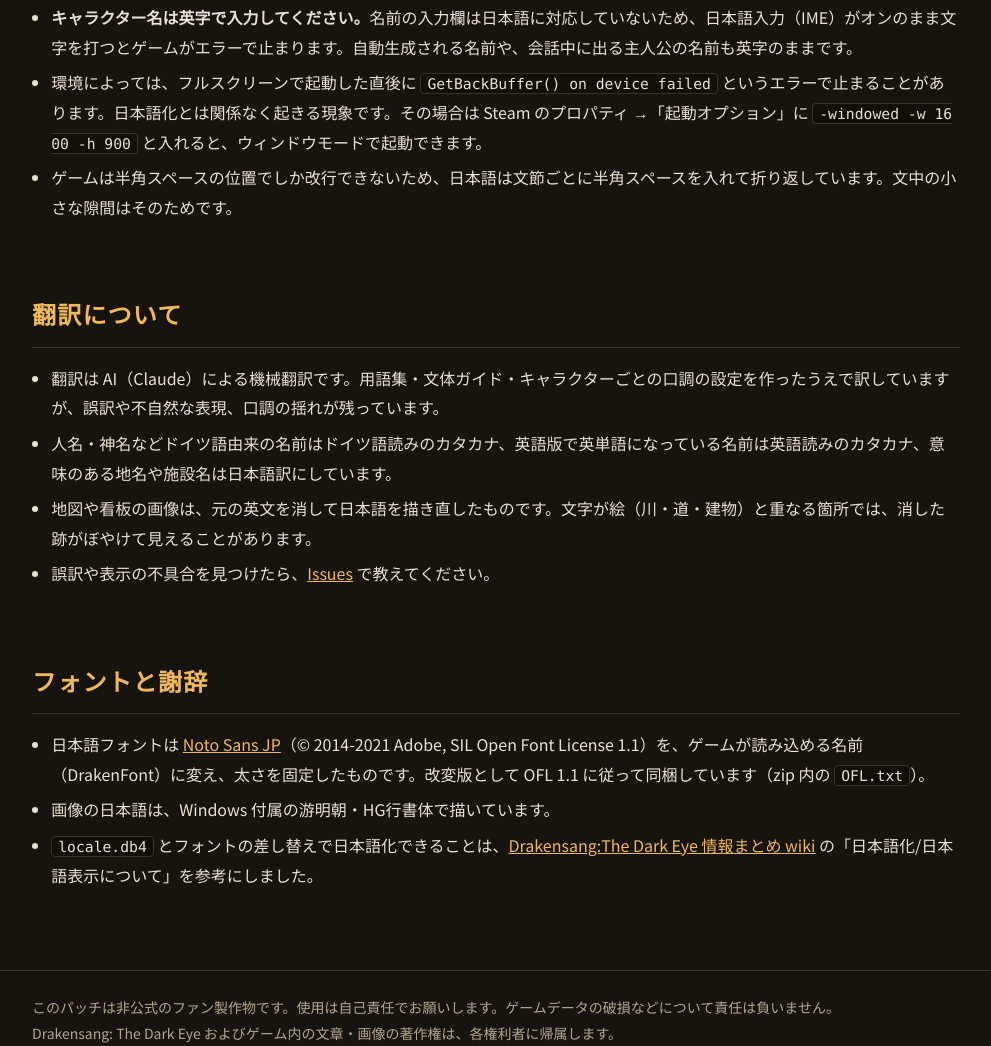
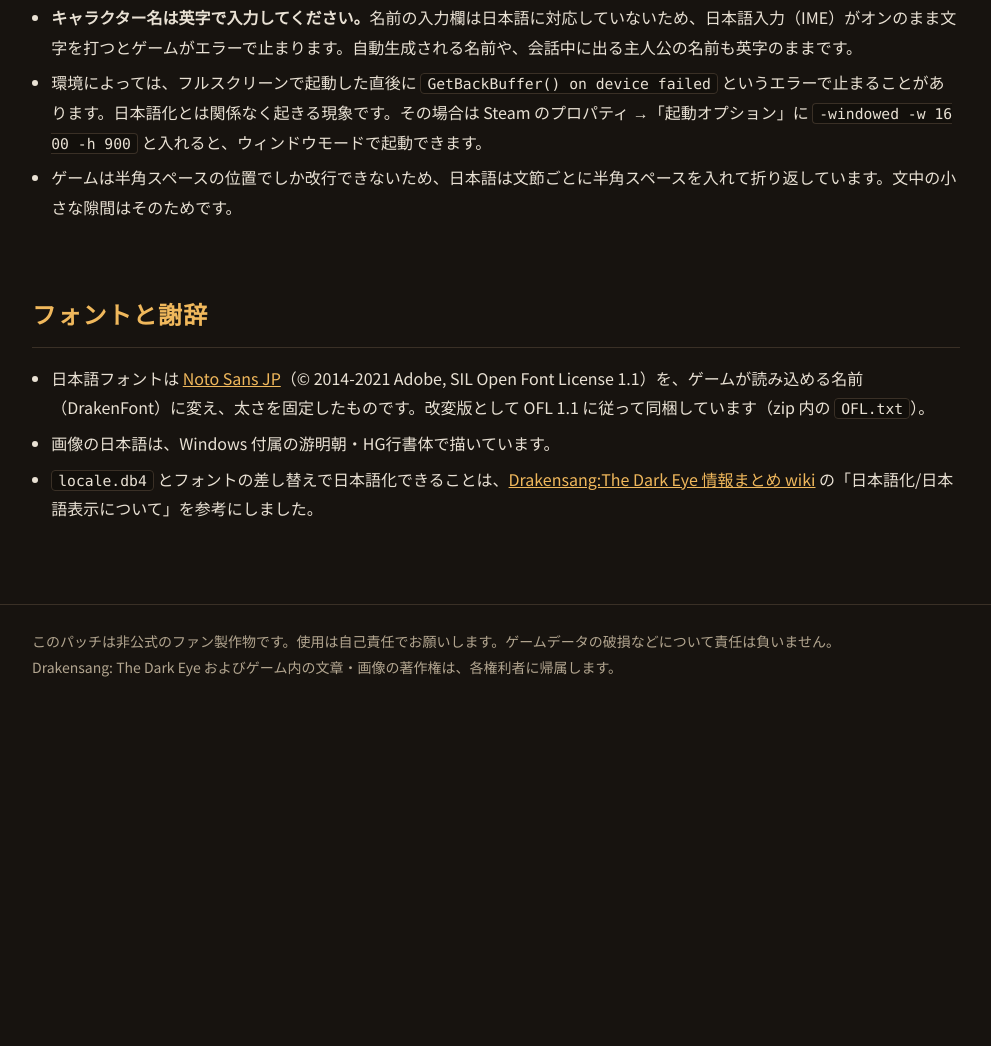
Before and after one commit to higesho/drakensang-jp, a plain HTML site: page docs/index.html in a window 1280 px wide. Shown: the part 3300-4346 px from the top of the page, without its empty margins (144-1135 px from the left). After the commit the page ends 4020 px from the top, so only its background shows below. Drawn offline with Linux system fonts and the light colour scheme.

Commit message:
紹介ページと README から「翻訳について」を削除
Co-Authored-By: Claude Opus 5.5 <noreply@anthropic.com>

```diff
--- a/docs/index.html
+++ b/docs/index.html
@@ -240,16 +240,6 @@ footer {
   </ul>
 </section>
 
-<section id="translation">
-  <h2>翻訳について</h2>
-  <ul class="plain">
-    <li>翻訳は AI（Claude）による機械翻訳です。用語集・文体ガイド・キャラクターごとの口調の設定を作ったうえで訳していますが、誤訳や不自然な表現、口調の揺れが残っています。</li>
-    <li>人名・神名などドイツ語由来の名前はドイツ語読みのカタカナ、英語版で英単語になっている名前は英語読みのカタカナ、意味のある地名や施設名は日本語訳にしています。</li>
-    <li>地図や看板の画像は、元の英文を消して日本語を描き直したものです。文字が絵（川・道・建物）と重なる箇所では、消した跡がぼやけて見えることがあります。</li>
-    <li>誤訳や表示の不具合を見つけたら、<a href="https://github.com/higesho/drakensang-jp/issues">Issues</a> で教えてください。</li>
-  </ul>
-</section>
-
 <section id="credits">
   <h2>フォントと謝辞</h2>
   <ul class="plain">
```
Also changed, not shown: 1 other file.
